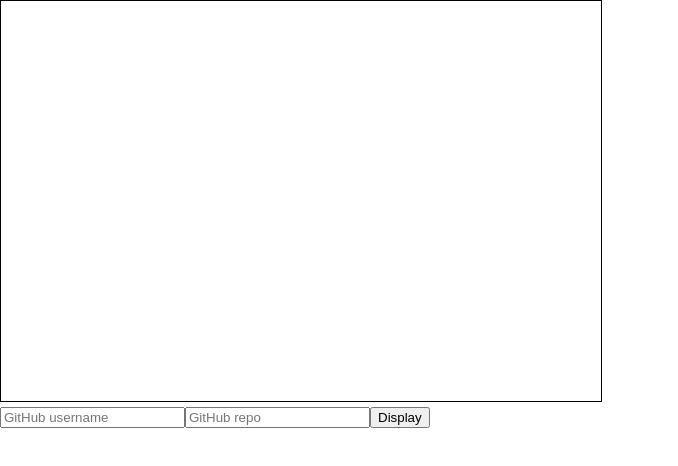
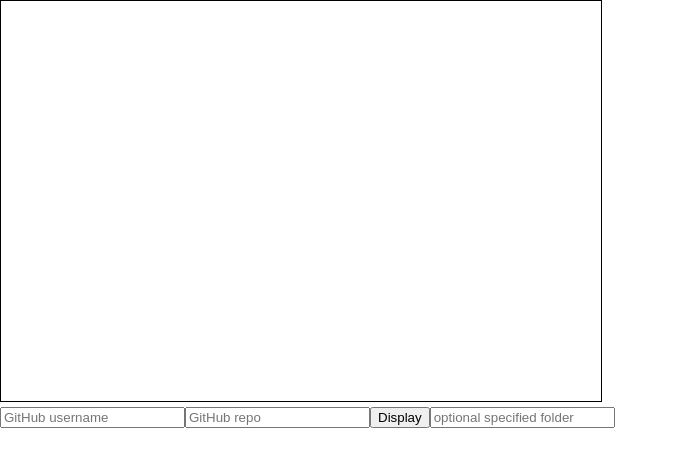
Before and after one commit to NightLore/DependencyVis, a React (Create React App) app in the folder client/: page / in a window 1280 px wide. Shown: the top 466 px of the page, without its empty margins (0-678 px from the left). Built offline with nearby package versions, Linux system fonts and the light colour scheme.

Commit message:
Added ability to find package.json within specific folder

```diff
--- a/client/src/App.js
+++ b/client/src/App.js
@@ -37,13 +37,15 @@ const CardList = props => <div>{props.cards.map(card => <Card {...card} />)}</di
 const Form = props => {
    const [username, setUsername] = useState('')
    const [repo, setRepo] = useState('')
+   const [folder, setFolder] = useState('')
 
    var handleSubmit = async event => {
       event.preventDefault()
       var cardInfo;
       var userInfo = {
          username: username,
-         repo: repo
+         repo: repo,
+         folder: folder
       };
 
       console.log("SUBMIT");
@@ -90,6 +92,12 @@ const Form = props => {
             required
          />
          <button type="submit">Display</button>
+         <input
+            type="text"
+            value={folder}
+            onChange={event => setFolder(event.target.value)}
+            placeholder="optional specified folder"
+         />
       </form>
    )
 }
```
Also changed, not shown: 1 other file (tests, documents, lock files or other folders).
